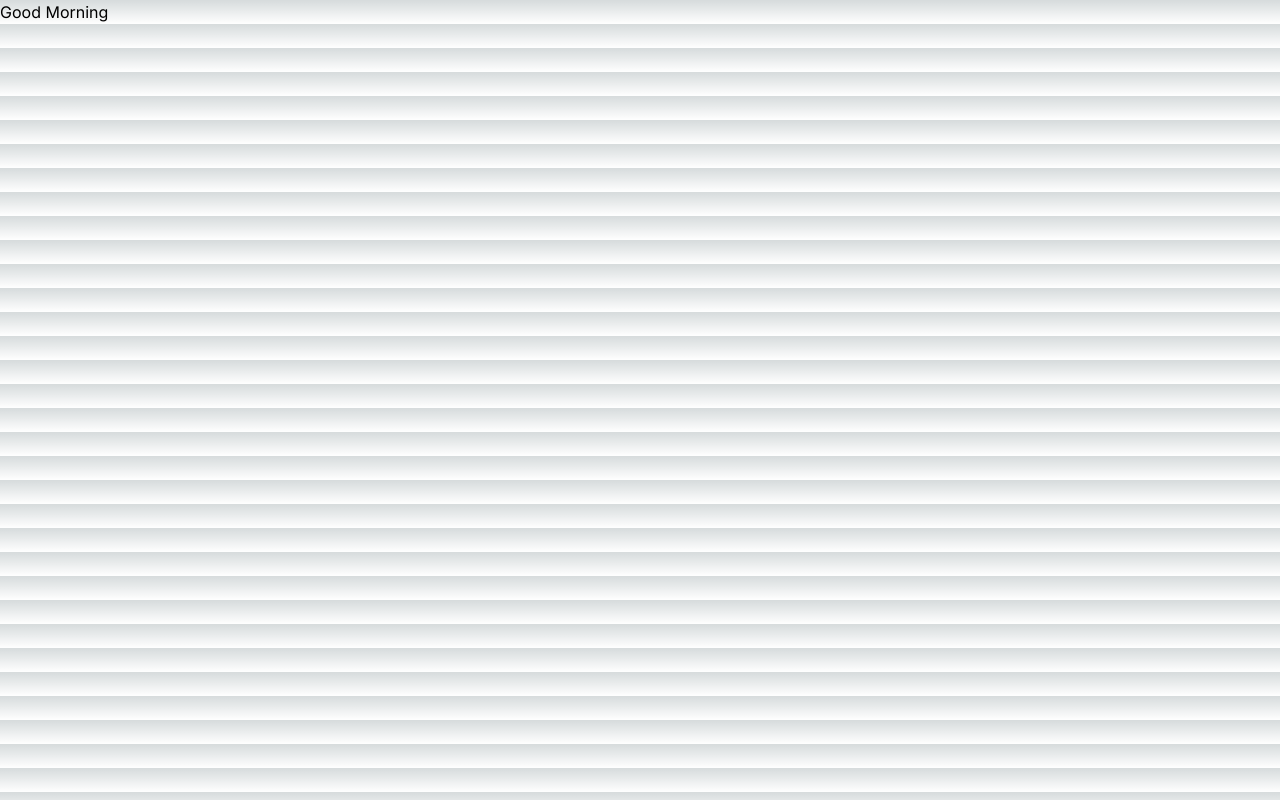
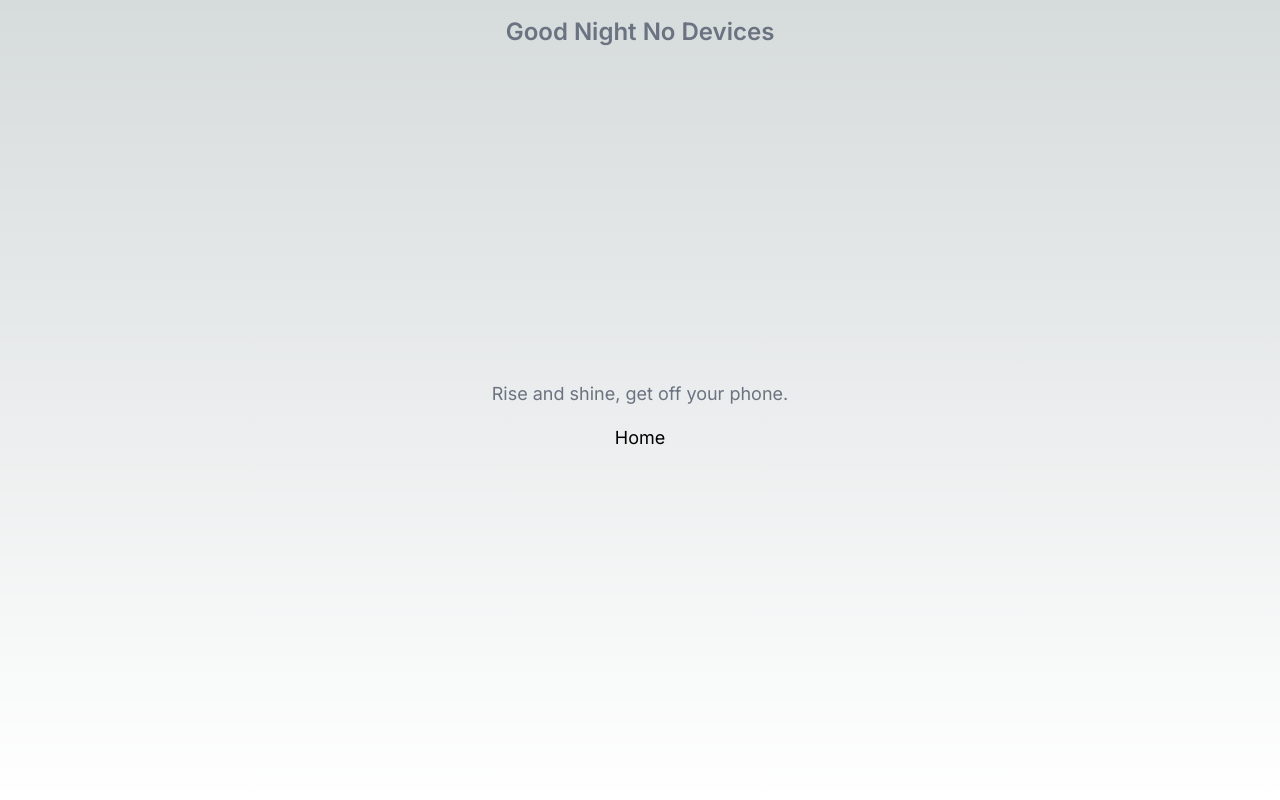
Before and after one commit to albertcai101/good-night-no-devices, a Next.js app: page /morning in a window 1280 px wide. Built offline with nearby package versions, Linux system fonts and the light colour scheme; no server answers; the database is empty.

Commit message:
fixed spacing

```diff
--- a/app/morning/page.tsx
+++ b/app/morning/page.tsx
@@ -2,6 +2,7 @@
 import { useEffect } from 'react';
 import Link from "next/link";
 import { useAuth } from "@clerk/nextjs";
+import { UserButton } from '@clerk/nextjs';
 
 export default function Morning() {
 
@@ -55,8 +56,19 @@ export default function Morning() {
     , [userId]);
 
     return (
-        <div>
-            <Link href="/">Good Morning</Link>
+        <div className="flex flex-col min-h-screen p-4">
+            <div className="flex justify-between items-center w-full">
+                <div className="flex-grow text-center">
+                <h1 className="text-2xl font-semibold text-gray-500">Good Night No Devices</h1>
+                </div>
+                <UserButton afterSignOutUrl="/" />
+            </div>
+            <main className="flex flex-col items-center justify-center flex-grow">
+                <span className="mb-4 text-lg text-gray-500">Rise and shine, get off your phone.</span>
+                <Link href="/">
+                    <span className="text-lg cursor-pointer hover:text-gray-300">Home</span>
+                </Link>
+            </main>
         </div>
     )
 }
--- a/app/page.tsx
+++ b/app/page.tsx
@@ -7,14 +7,16 @@ export default function Home() {
     <div className="flex flex-col min-h-screen p-4">
       <div className="flex justify-between items-center w-full">
         <div className="flex-grow text-center">
-          <h1 className="text-2xl font-semibold text-gray-700">Good Night No Devices</h1>
+          <h1 className="text-2xl font-semibold text-gray-500">Good Night No Devices</h1>
         </div>
         <UserButton afterSignOutUrl="/" />
       </div>
       <main className="flex flex-col items-center justify-center flex-grow">
-        <Link href="/morning">
-          <span className="mb-8 text-lg cursor-pointer hover:text-gray-300">I just woke up.</span>
-        </Link>
+        <div className="mb-4">
+          <Link href="/morning">
+            <span className="mb-18 text-lg cursor-pointer hover:text-gray-300">I just woke up.</span>
+          </Link>
+        </div>
         <Link href="/night">
           <span className="text-lg cursor-pointer hover:text-gray-300">I'm about to sleep.</span>
         </Link>
```
